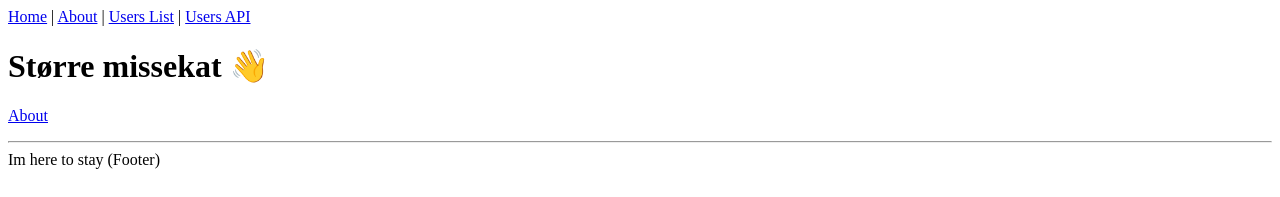
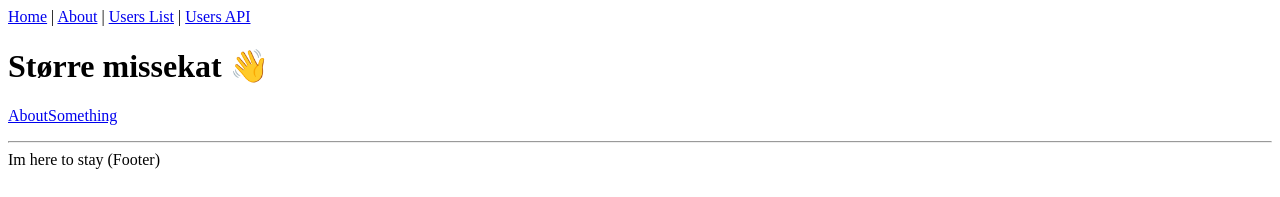
Before and after one commit to 02363-Front-end-technology/02363, a Next.js app: page / in a window 1280 px wide. Shown: the top 197 px of the page. Built offline with nearby package versions, Linux system fonts and the light colour scheme.

Commit message:
Skrev Something

```diff
--- a/pages/index.tsx
+++ b/pages/index.tsx
@@ -8,6 +8,10 @@ const IndexPage = () => (
 			<Link href='/about'>
 				<a>About</a>
 			</Link>
+
+			<Link href='/about'>
+				<a>Something</a>
+			</Link>
 		</p>
 	</Layout>
 );
```
